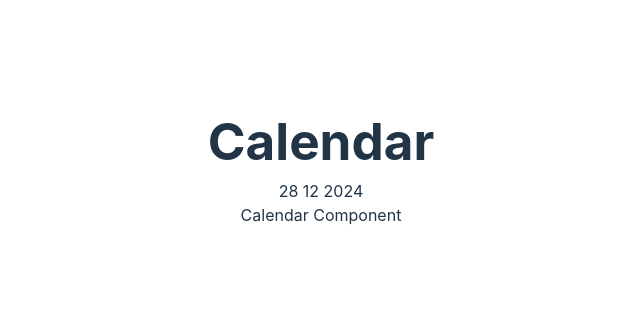
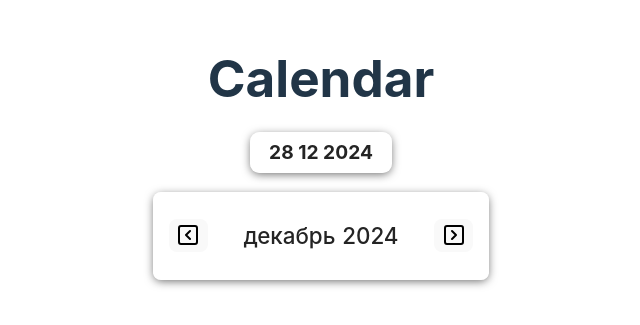
Before and after one commit to TrubitsynEgor/calendar_with_Siberia, a React (Vite) app: page / in a window 1280 px wide. Shown: the part 235-560 px from the top of the page, without its empty margins (319-959 px from the left). Built offline with nearby package versions, Linux system fonts and the light colour scheme.

Commit message:
calendar header+ prev-next btn+change mode (days,month,year)

```diff
--- a/package.json
+++ b/package.json
@@ -14,6 +14,7 @@
     "@types/react-icons": "^3.0.0",
     "classnames": "^2.5.1",
     "generate-react-cli": "^8.4.9",
+    "lucide-react": "^0.469.0",
     "react": "^18.3.1",
     "react-dom": "^18.3.1",
     "react-icons": "^5.4.0"
--- a/src/App.module.scss
+++ b/src/App.module.scss
@@ -6,9 +6,27 @@
 
   width: 100vw;
   height: 100vh;
+
+  & h1 {
+    margin: 0;
+
+    margin-bottom: .5em;
+
+  }
 }
 
 .light {
   background-color: rgba(#fff, 0.9);
   color: #242424;
 }
+
+.currentDate {
+  background: rgba(#fff, 0.6);
+  padding: .3em 1em;
+  border-radius: .5em;
+  color: #242424;
+  font-weight: bold;
+  font-size: 1.2em;
+  margin-bottom: 1em;
+  box-shadow: 0 2px 10px -1px rgba(#000, 0.6);
+}
--- a/src/App.tsx
+++ b/src/App.tsx
@@ -10,7 +10,7 @@ export const App = () => {
   return (
     <div className={cn(classes.app)}>
       <h1>Calendar</h1>
-      <div className="date__container">
+      <div className={classes.currentDate}>
         {formateDate(selectedDate, 'DD MM YYYY')}
       </div>
       <Calendar selectDate={setSelectedDate} selectedDate={selectedDate} />
--- a/src/components/Calendar/Calendar.module.scss
+++ b/src/components/Calendar/Calendar.module.scss
@@ -1 +1,44 @@
-.calendar {}
+.calendar {
+	max-width: 20em;
+	border-radius: .5em;
+	text-transform: capitalize;
+	background-color: rgba(#fff, 0.5);
+	color: #242424;
+	padding: 1em;
+
+	display: flex;
+	justify-content: space-between;
+	align-items: center;
+	box-shadow: 0 2px 10px -1px rgba(#000, 0.6);
+
+}
+
+.header {
+	width: 100%;
+	display: flex;
+	justify-content: space-between;
+	align-items: center;
+	gap: .5em;
+}
+
+
+
+.navBtn {
+	padding: .2em .4em 0;
+
+	&:hover {
+		& svg {
+			stroke: tomato;
+			transition: all .2s ease-in-out;
+
+		}
+	}
+}
+
+.changeModeBtn {
+	background: none;
+	color: #242424;
+	display: flex;
+	gap: .3em;
+	font-size: 1.4em;
+}
--- a/src/components/Calendar/Calendar.tsx
+++ b/src/components/Calendar/Calendar.tsx
@@ -1,6 +1,7 @@
 import classes from './Calendar.module.scss'
+import cn from 'classnames'
 import { useCalendar } from './useCalendar'
-
+import { SquareChevronLeft, SquareChevronRight } from 'lucide-react'
 interface CalendarProps {
   locale?: string
   selectedDate: Date
@@ -14,8 +15,61 @@ export const Calendar = ({
   locale = 'ru-RU',
   firstDayNumber,
 }: CalendarProps) => {
-  const { state } = useCalendar({ firstDayNumber, selectedDate, locale })
-  console.log(state)
+  const { state, methods } = useCalendar({
+    firstDayNumber,
+    selectedDate,
+    locale,
+  })
 
-  return <div className={classes.calendar}>Calendar Component</div>
+  return (
+    <div className={classes.calendar}>
+      <div className={classes.header}>
+        <button className={cn(classes.arrowLeft, classes.navBtn)}>
+          <SquareChevronLeft />
+        </button>
+        <div className={classes.headerContent}>
+          {state.mode === 'days' && (
+            <button
+              className={classes.changeModeBtn}
+              onClick={() => methods.setMode('month')}
+            >
+              <span>
+                {state.monthsNames[state.selectedMonth.monthIdx].month}
+              </span>
+              <span>{state.selectedYear}</span>
+            </button>
+          )}
+
+          {state.mode === 'month' && (
+            <button
+              className={classes.changeModeBtn}
+              onClick={() => methods.setMode('year')}
+            >
+              <span>{state.selectedYear}</span>
+            </button>
+          )}
+
+          {state.mode === 'year' && (
+            <button
+              className={classes.changeModeBtn}
+              onClick={() => methods.setMode('days')}
+            >
+              <span>{state.selectedYearInterval[0]}</span>
+              <span>
+                -
+                {
+                  state.selectedYearInterval[
+                    state.selectedYearInterval.length - 1
+                  ]
+                }
+              </span>
+            </button>
+          )}
+        </div>
+        <button className={cn(classes.arrowRight, classes.navBtn)}>
+          <SquareChevronRight />
+        </button>
+      </div>
+    </div>
+  )
 }
--- a/src/components/Calendar/useCalendar.ts
+++ b/src/components/Calendar/useCalendar.ts
@@ -117,5 +117,8 @@ export const useCalendar = ({
       selectedYear,
       selectedYearInterval,
     },
+    methods: {
+      setMode,
+    },
   }
 }
--- a/src/index.scss
+++ b/src/index.scss
@@ -66,10 +66,7 @@ button:hover {
   border-color: #646cff;
 }
 
-button:focus,
-button:focus-visible {
-  outline: 4px auto -webkit-focus-ring-color;
-}
+
 
 @media (prefers-color-scheme: light) {
   :root {
```
Also changed, not shown: 2 other files (tests, documents, lock files or other folders).
